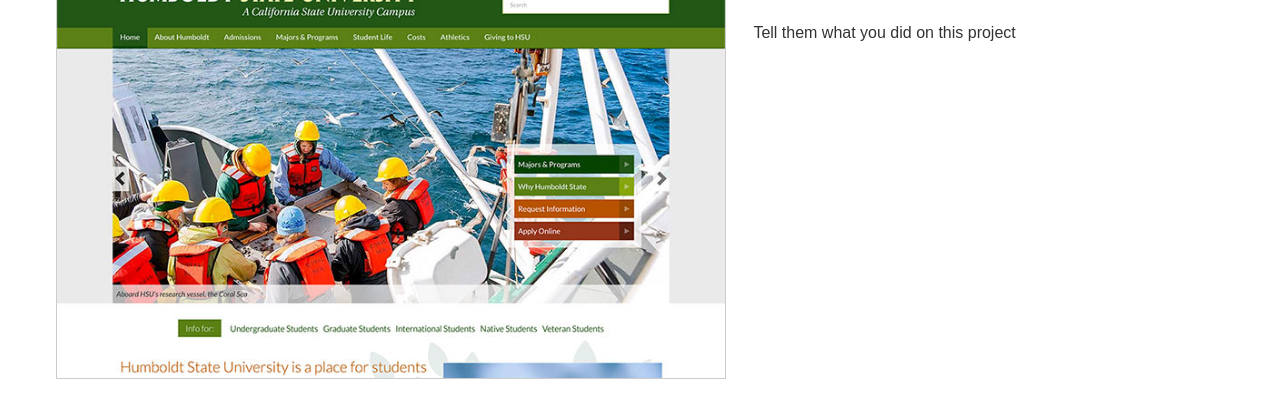
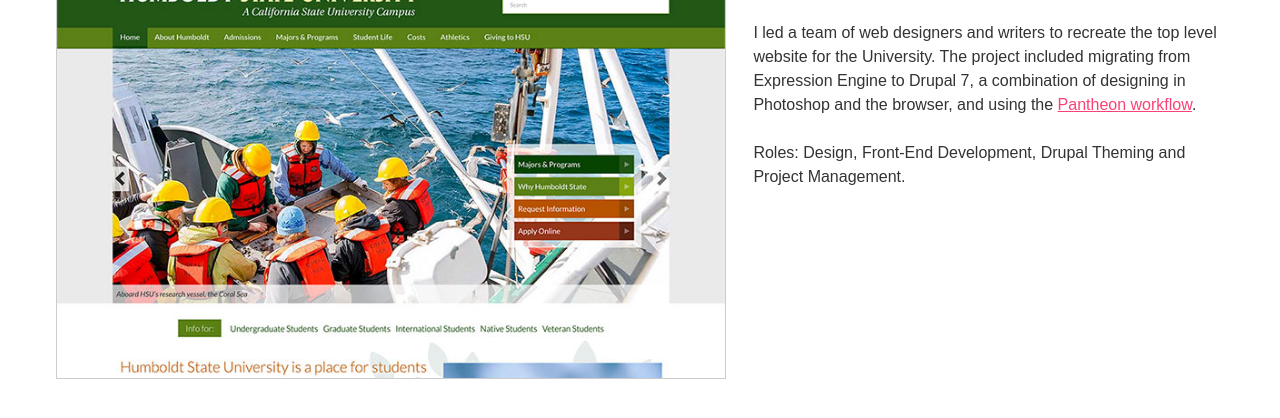
Before and after one commit to matthodgson/matthodgson.github.io, a website: page index.html in a window 1280 px wide. Shown: the part 678-1096 px from the top of the page. Drawn offline with nearby package versions, Linux system fonts and the light colour scheme.

Commit message:
content for hsu project

```diff
--- a/index.html
+++ b/index.html
@@ -44,7 +44,8 @@
 							<a href="#"><img src="img/hsu1.jpg" width="600" height="375" alt="Humboldt State University Website"></a></div>
 						<div class="projects-item-desc col-5">
 							<h1>Humboldt State University</h1>
-							<p>Tell them what you did on this project</p>
+							<p>I led a team of web designers and writers to recreate the top level website for the University. The project included migrating from Expression Engine to Drupal 7, a combination of designing in Photoshop and the browser, and using the <a href="">Pantheon workflow</a>. </p>
+							<p class="roles">Roles: Design, Front-End Development, Drupal Theming and Project Management.</p>
 						</div>
 					</article>
 					</div>
```
